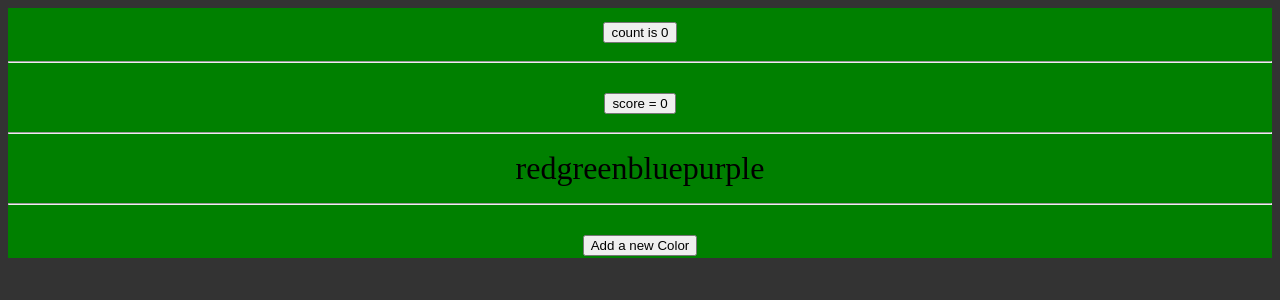
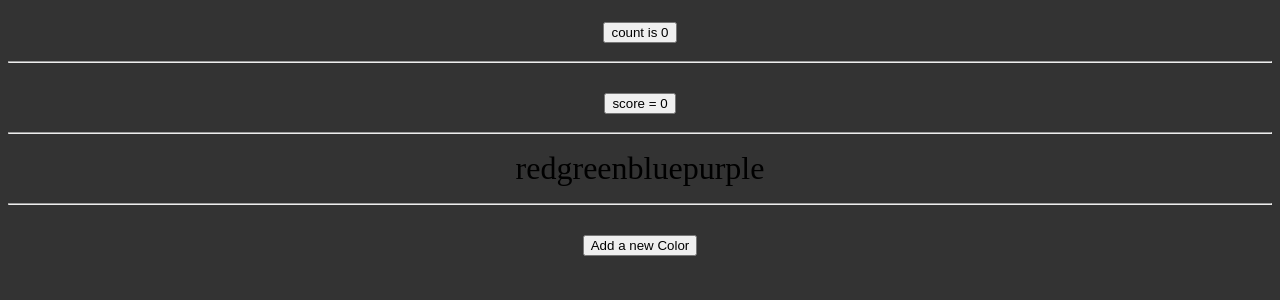
Before and after one commit to Scientific-Research/mk003-stateEvents, a React (Vite) app: page / in a window 1280 px wide. Shown: the top 300 px of the page. Built offline with nearby package versions, Linux system fonts and the light colour scheme.

Commit message:
It works too :         style={{ background: score >= 5 && "red" }}

```diff
--- a/src/App.jsx
+++ b/src/App.jsx
@@ -43,7 +43,10 @@ function App() {
     <div>
       <div
         className="App"
-        style={score === 5 ? { background: "red" } : { background: "green" }}
+        //Entweder
+        // style={score >= 5 ? { background: "red" } : { background: "green" }}
+        //Oder
+        style={{ background: score >= 5 && "red" }}
       >
         {score > 0 && count > 0 && <p>Score and Count are no longer 0!</p>}
         {/* {score > 5 && setCount(count - count)} */}
```
